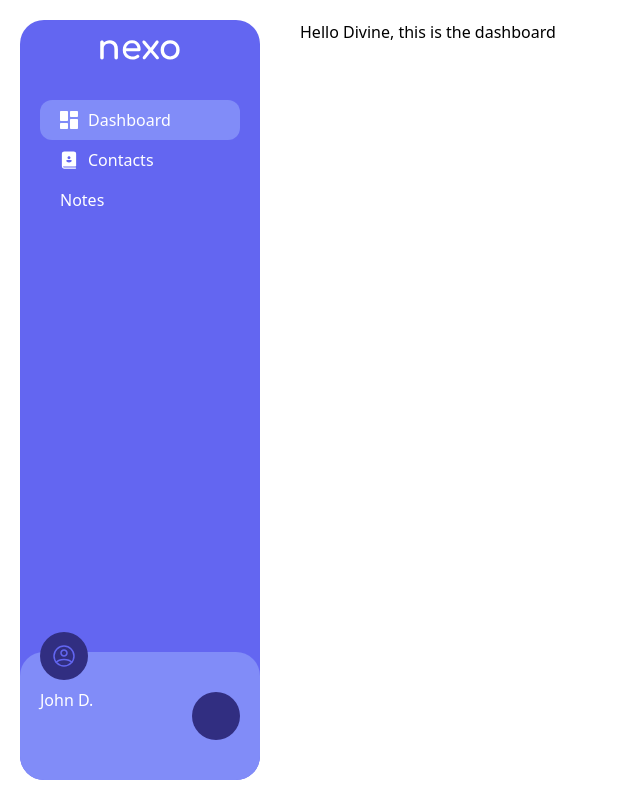
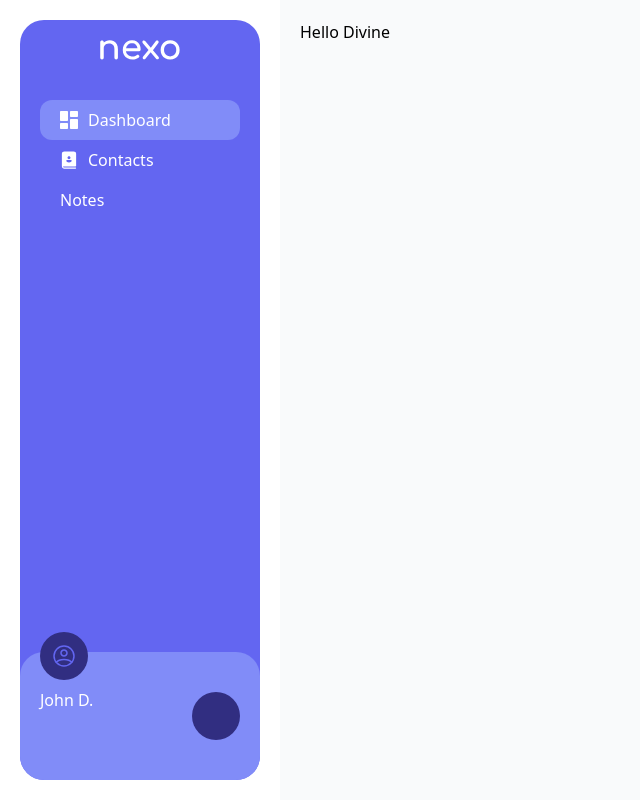
Before and after one commit to dpkreativ/nexo, a Next.js app: page /dashboard in a window 1280 px wide. Shown: the whole page, without its empty margins (0-640 px from the left). Built offline with nearby package versions, Linux system fonts and the light colour scheme.

Commit message:
update copy and classnames

```diff
--- a/components/DashboardPage.js
+++ b/components/DashboardPage.js
@@ -7,8 +7,10 @@ const DashboardPage = () => {
       <div className="h-screen p-5 sticky top-0">
         <Sidebar />
       </div>
-      <main className="custom-container">
-        Hello Divine, this is the dashboard
+      <main className="p-5 w-full bg-gray-50">
+        <div>
+          <h1>Hello Divine</h1>
+        </div>
       </main>
     </div>
   );
```
